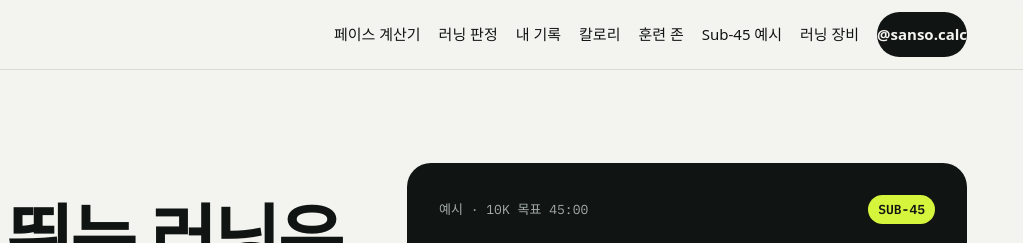
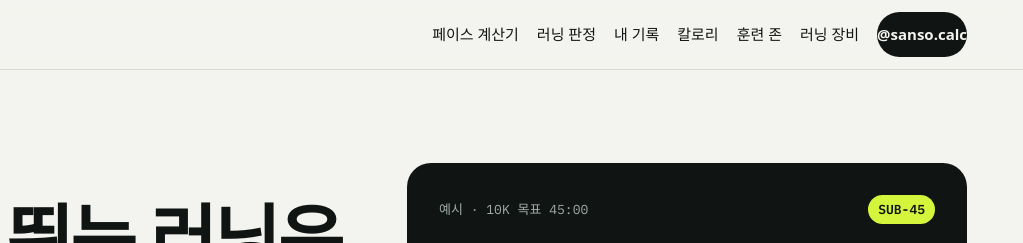
Before and after one commit to chungjawon-cmyk/jaewon1025, a plain HTML site: page index.html in a window 1280 px wide. Shown: the top 243 px of the page, 257-1280 px from the left. Drawn offline with Linux system fonts and the light colour scheme; a web font is replaced by a local one.

Commit message:
상단 메뉴에서 Sub-45 예시 링크 제거
Co-Authored-By: Claude Opus 5.5 <noreply@anthropic.com>
Claude-Session: https://claude.ai/code/session_01WKFUTmDMWsvVvoD9SB2DzR

```diff
--- a/index.html
+++ b/index.html
@@ -356,7 +356,6 @@ footer .col{display:flex;flex-direction:column;gap:8px;max-width:36em}
       <a href="#log" class="hide-sm">내 기록</a>
       <a href="#kcal" class="hide-sm">칼로리</a>
       <a href="#zones" class="hide-sm">훈련 존</a>
-      <a href="#plan" class="hide-sm">Sub-45 예시</a>
       <a href="#gear" class="hide-sm">러닝 장비</a>
       <a class="pill" href="https://www.instagram.com/sanso.calc">@sanso.calc</a>
     </div>
```
